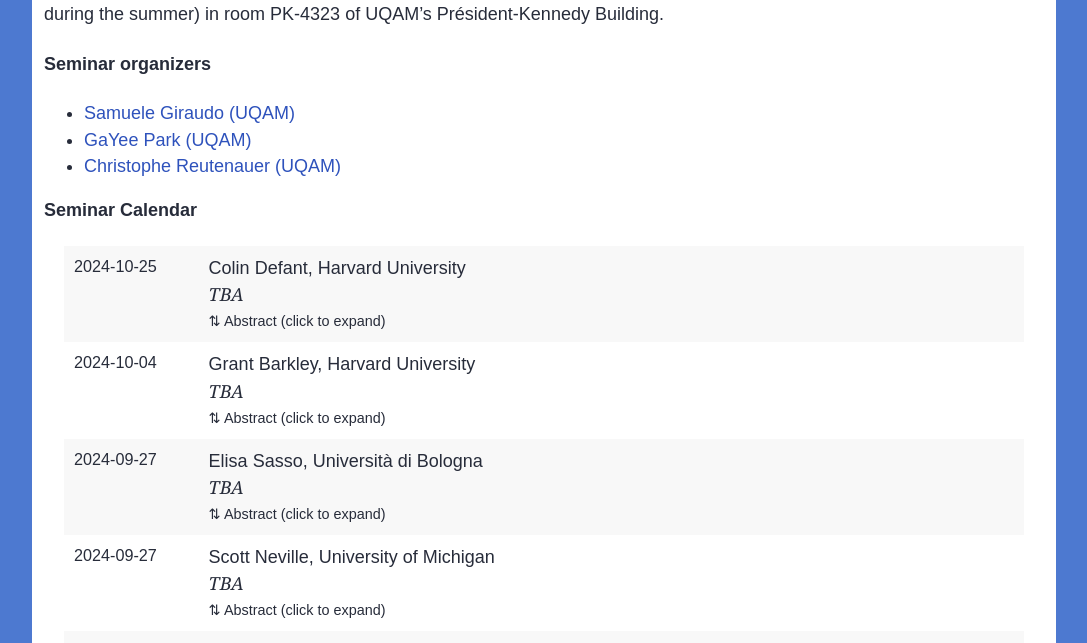
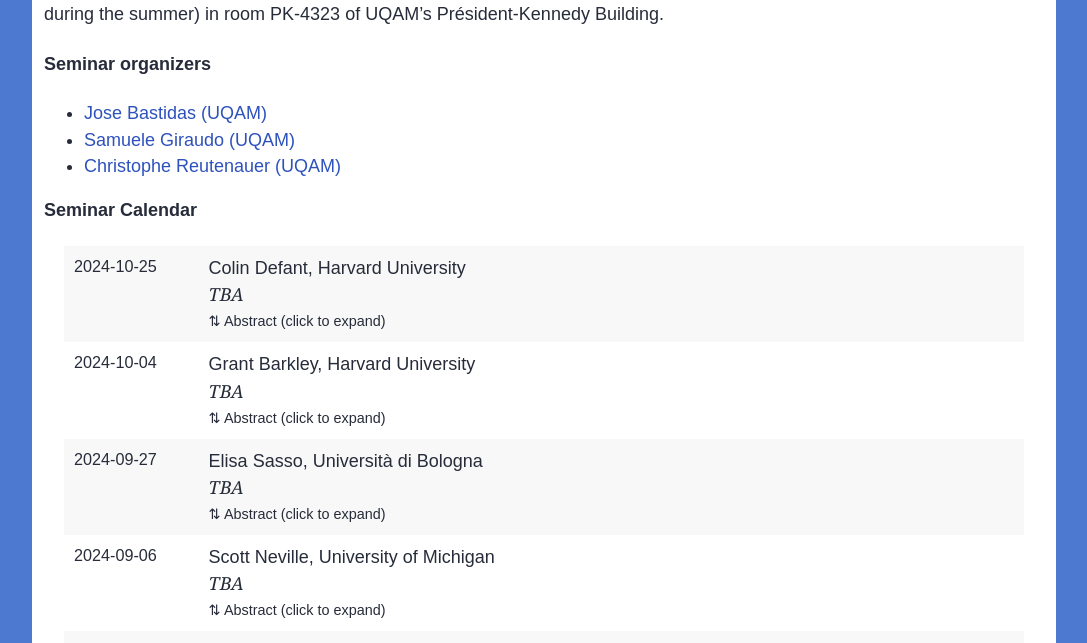
Before and after one commit to lacim-uqam/lacim-uqam.github.io, a Jekyll site: the page built from en/seminar.md, in a window 1280 px wide. Shown: the part 608-1251 px from the top of the page, without its empty margins (96-1183 px from the left). Built offline with Jekyll 4.4.1, drawn with Linux system fonts in a browser that asks for light colours; formulas are drawn with MathJax 3; our own code applies the rules of GitHub Pages for plain Markdown files.

Commit message:
replace GaYee with Jose in list of speaker organizers

```diff
--- a/_data/lacim-seminar.yml
+++ b/_data/lacim-seminar.yml
@@ -26,7 +26,7 @@
   affiliation: University of Michigan
   title: >
     TBA
-  date: 2024-09-27
+  date: 2024-09-06
   abstract: >
     TBA
 
--- a/en/seminar.md
+++ b/en/seminar.md
@@ -10,8 +10,8 @@
 in room PK-4323 of UQAM's Président-Kennedy Building.
 
 **Seminar organizers**
+- [Jose Bastidas (UQAM)](https://sites.google.com/view/bastidas/)
 - [Samuele Giraudo (UQAM)](https://igm.univ-mlv.fr/~giraudo/Home.html)
-- [GaYee Park (UQAM)](https://sites.google.com/view/gayeepark/home)
 - [Christophe Reutenauer (UQAM)](https://reutenauer.math.uqam.ca/)
 
 **Seminar Calendar**
```
Also changed, not shown: fr/seminaire.md (+1 -1 lines).
